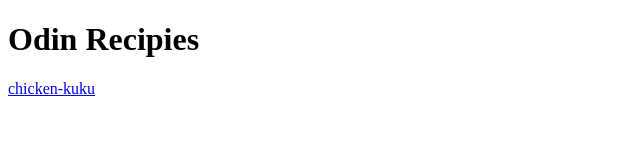
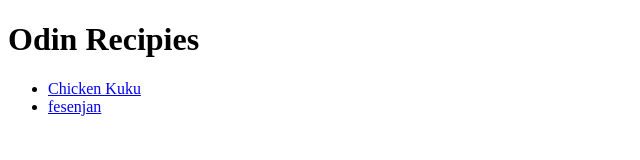
Before and after one commit to mason424/odin-recipes, a plain HTML site: page index.html in a window 1280 px wide. Shown: the whole page, without its empty margins (0-640 px from the left). Drawn offline with Linux system fonts and the light colour scheme.

Commit message:
add ul for recipes on homepage

```diff
--- a/index.html
+++ b/index.html
@@ -9,6 +9,11 @@
 
 <body>
         <h1>Odin Recipies</h1>
-        <a href="recipes/chicken-kuku.html"> chicken-kuku</a>
+
+        <ul>
+                <li><a href="recipes/chicken-kuku.html"> Chicken Kuku</a></li>
+                <li><a href="recipes/fesenjan.html">fesenjan</a></li>
+
+        </ul>
 </body>
 </html>
```
